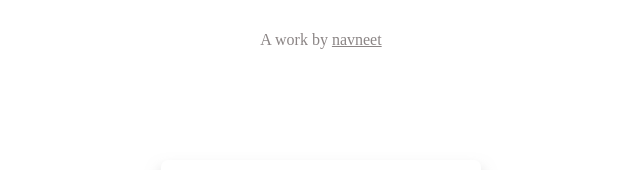
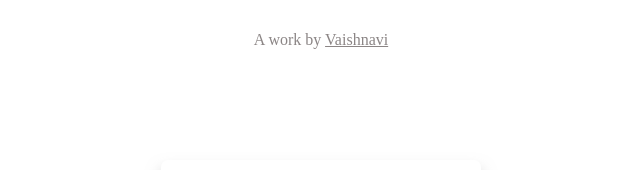
Before and after one commit to Shivani9018/Linkedlin-login-page, a plain HTML site: page index.html in a window 1280 px wide. Shown: the top 170 px of the page, 319-959 px from the left. Drawn offline with Linux system fonts and the light colour scheme.

Commit message:
Update index.html

```diff
--- a/index.html
+++ b/index.html
@@ -31,7 +31,7 @@
 
     </div>
 
-    <footer>A work by <a href="https://www.linkedin.com/in/navneet-prajapati-27663a207/" target="_blank">navneet</a></footer>
+    <footer>A work by <a href="https://www.linkedin.com/in/vaishnavi-chaudhary-125772247" target="_blank">Vaishnavi</a></footer>
 
 </body>
 </html>
```
